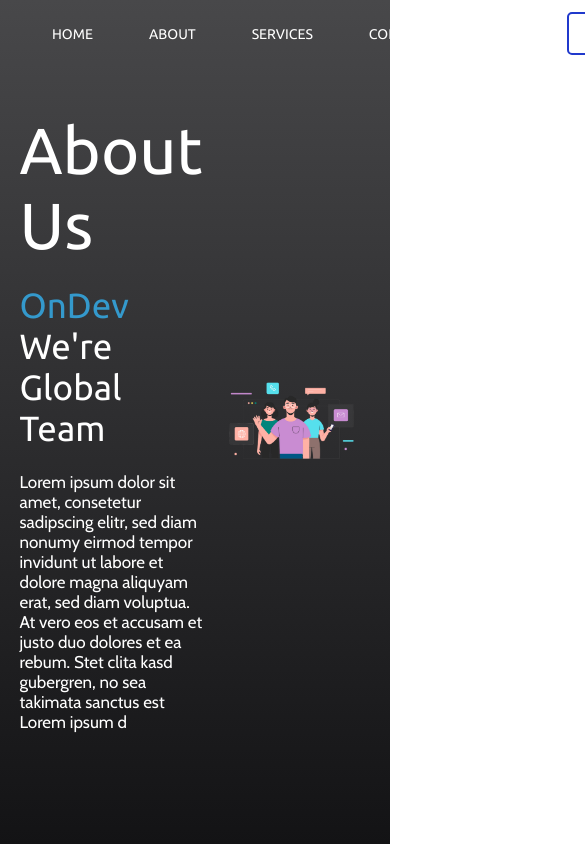
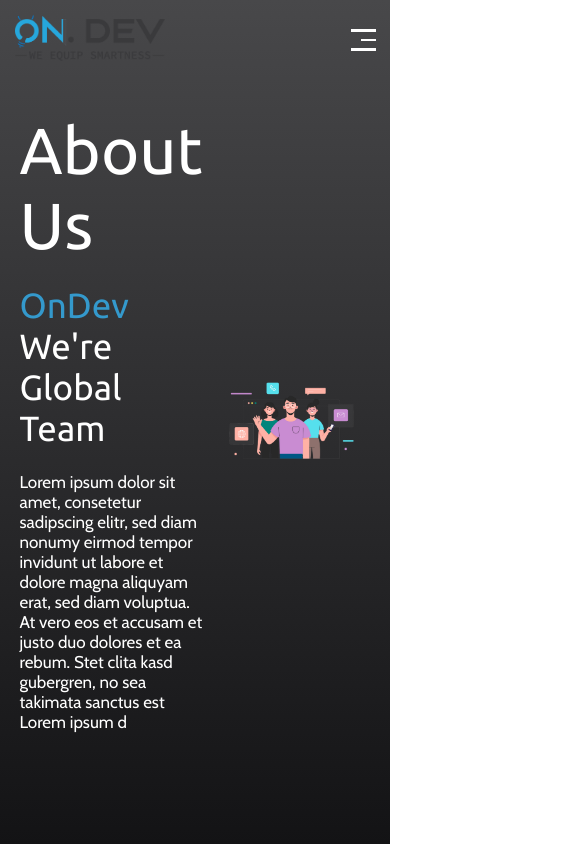
Before and after one commit to Osada97/ondev, a Next.js app: page /about in a window 390 px wide. Shown: the top 844 px of the page, 585 px wide, since content can reach past the window. Built offline with nearby package versions, Linux system fonts and the light colour scheme.

Commit message:
Added css responsive mediea query to index

```diff
--- a/components/ContactSmallSection.js
+++ b/components/ContactSmallSection.js
@@ -30,7 +30,7 @@
   background: transparent linear-gradient(236deg, #0c154a, #0c154a, #111e6c);
   .sma {
     position: relative;
-    width: 1200px;
+    max-width: 1200px;
     padding: 100px 0;
     margin: 0 auto;
     display: flex;
@@ -73,4 +73,36 @@
       }
     }
   }
+
+  @media (max-width: 936px) {
+    .sma .img-rc img {
+      width: 60%;
+    }
+  }
+  @media (max-width: 936px) {
+    .sma {
+      justify-content: center;
+      align-items: center;
+      .img-rc {
+        display: none;
+      }
+      .dis {
+        flex-wrap: wrap;
+      }
+    }
+  }
+  @media (max-width: 223px) {
+    .sma {
+      padding: 50px 0;
+      .dis {
+        h1 {
+          font-size: 20px;
+        }
+        button {
+          margin-top: 5px;
+          width: 120px;
+        }
+      }
+    }
+  }
 `;
--- a/components/Footer.js
+++ b/components/Footer.js
@@ -120,7 +120,7 @@
   }
 `;
 const Main = styled.div`
-  width: 1200px;
+  max-width: 1200px;
   margin: 0 auto;
   padding: 50px 0;
   display: flex;
@@ -192,6 +192,19 @@
       }
     }
   }
+  @media (max-width: 600px) {
+    flex-wrap: wrap;
+    justify-content: center;
+    .column {
+      margin-bottom: 15px;
+
+      .dis {
+        h3 {
+          word-break: break-all;
+        }
+      }
+    }
+  }
 `;
 const Sub = styled.div`
   border-top: 1px solid #48484a;
--- a/components/Nav.js
+++ b/components/Nav.js
@@ -1,14 +1,15 @@
-import React from "react";
+import React, { useState } from "react";
 import Image from "next/image";
 import styled from "styled-components";
 import Link from "next/link";
 
 export default function Nav({ navType }) {
+  const [isMobNav, setisMobNav] = useState(false);
   return (
     <NAV>
       <NavMain>
         <Log className="log">
-          <StyledImage src="/img/L1.png" alt="logo" width={140} height={50} />
+          <StyledImage src="/img/L1.png" alt="logo" />
         </Log>
         <List className="list-col">
           <Ul>
@@ -32,6 +33,34 @@
             <button className={!navType ? "myStyle" : ""}>LET'S TALK</button>
           </Link>
         </List>
+        <Mobilenav>
+          <button onClick={() => setisMobNav(!isMobNav)}>
+            <div className="menubar1"></div>
+            <div className="menubar2"></div>
+            <div className="menubar3"></div>
+          </button>
+          {isMobNav && (
+            <div className="menu">
+              <ul>
+                <Link href="/">
+                  <li className={!navType ? "listSt" : ""}>HOME</li>
+                </Link>
+                <Link href="/about">
+                  <li className={!navType ? "listSt" : ""}>ABOUT</li>
+                </Link>
+                <Link href="/services/">
+                  <li className={!navType ? "listSt" : ""}>SERVICES</li>
+                </Link>
+                <Link href="/contact">
+                  <li className={!navType ? "listSt" : ""}>CONTACT</li>
+                </Link>
+                <Link href="#">
+                  <li className={!navType ? "listSt" : ""}>OnDev SHOP</li>
+                </Link>
+              </ul>
+            </div>
+          )}
+        </Mobilenav>
       </NavMain>
     </NAV>
   );
@@ -49,9 +78,19 @@
   z-index: 1;
 `;
 const NavMain = styled.div`
+  position: relative;
   width: 90%;
   display: flex;
   justify-content: space-between;
+  align-items: center;
+
+  @media (max-width: 1040px) {
+    width: 95%;
+  }
+  @media (max-width: 250px) {
+    display: block;
+    text-align: center;
+  }
 `;
 const Log = styled.div`
   flex: 0.2;
@@ -79,6 +118,9 @@
       box-shadow: 0px 0px 8px 1px #2039cc;
       background: #47518b47;
     }
+    @media (max-width: 450px) {
+      display: none;
+    }
   }
   .myStyle {
     color: #48484a;
@@ -100,7 +142,6 @@
   list-style: none;
   display: flex;
   align-items: center;
-
   li {
     padding: 0 28px;
     font-size: 14px;
@@ -112,7 +153,103 @@
       color: #1bb3ff;
     }
   }
+
+  @media (max-width: 980px) {
+    display: none;
+  }
 `;
-const StyledImage = styled(Image)`
-  width: 260px;
+const StyledImage = styled.img`
+  width: 150px !important;
+  @media (max-width: 160px) {
+    width: 110px !important;
+  }
 `;
+const Mobilenav = styled.div`
+  position: relative;
+  display: none;
+  margin-left: 25px;
+  @media (max-width: 980px) {
+    display: block;
+  }
+  @media (max-width: 250px) {
+    display: flex;
+    margin-left: 0;
+    margin-top: 5px;
+    justify-content: center;
+    align-items: center;
+  }
+  button {
+    background: transparent;
+    border: none;
+    outline: none;
+    cursor: pointer;
+    width: 25px;
+    height: 25px;
+    display: flex;
+    flex-direction: Column;
+    justify-content: center;
+    align-items: center;
+    overflow: hidden;
+
+    &:hover .menubar2 {
+      transform: translateX(0);
+    }
+
+    .menubar1,
+    .menubar2,
+    .menubar3 {
+      background-color: #fff;
+      width: 100%;
+      height: 2.5px;
+    }
+    .menubar2 {
+      transition: transform 0.3s ease;
+      margin: 7px 0;
+      transform: translateX(10px);
+    }
+  }
+  .menu {
+    position: absolute;
+    display: block;
+    background-color: #fffffff2;
+    top: 180%;
+    right: 0;
+    width: 230px;
+    min-height: 45vh;
+    z-index: 2;
+    padding: 15px;
+    overflow-y: auto;
+    border: 1px solid #34408a;
+    border-radius: 3px;
+    box-shadow: 0px 0px 8px 1px #eee;
+
+    ul {
+      width: 100%;
+      height: 100%;
+      display: flex;
+      flex-direction: column;
+      justify-content: center;
+      list-style: none;
+      li {
+        width: 100%;
+        font-family: var(--main-font);
+        color: #000;
+        padding: 18px 0;
+        text-align: left;
+        cursor: pointer;
+        font-size: 14px;
+        transition: transform 0.8s ease-in, color 0.5s ease;
+        &:hover {
+          color: #3499cc;
+          transform: translateX(5px);
+        }
+      }
+    }
+    @media (max-width: 450px) {
+      width: 200px;
+    }
+    @media (max-width: 220px) {
+      width: 120px;
+    }
+  }
+`;
```
Also changed, not shown: components/Hero.js (+58 -1 lines), components/HowWeWork.js (+49 -1 lines), components/OurServicesIn.js (+32 -2 lines), components/ServiceCard.js (+26 -0 lines), components/WeBuild.js (+39 -0 lines), components/WhyChooseUs.js (+71 -0 lines).
